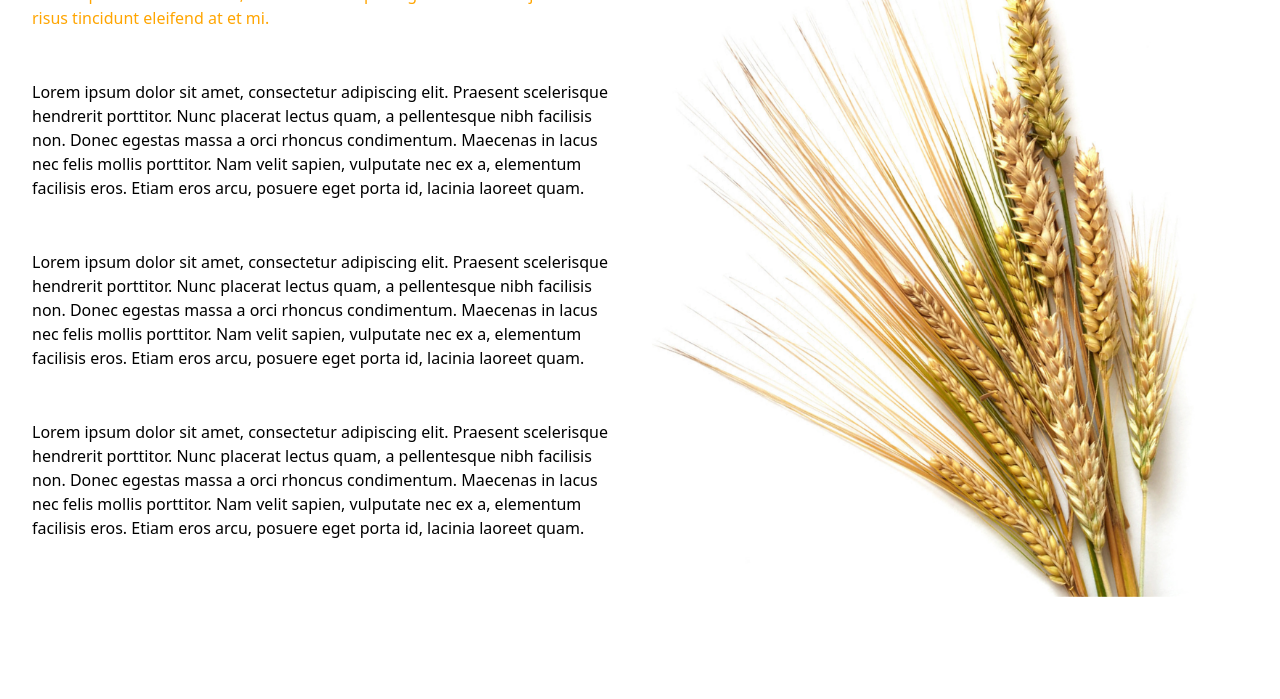
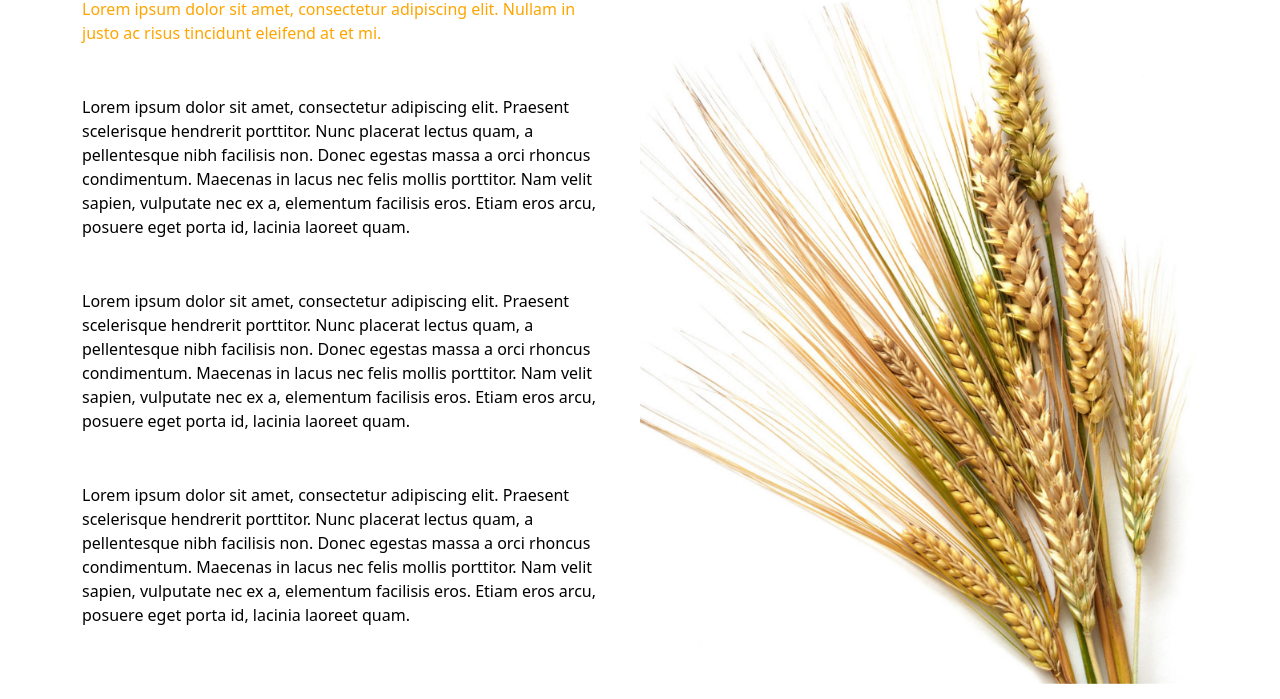
Before and after one commit to TasosStylianou/Wheat_website, a plain HTML site: page index.html in a window 1280 px wide. Shown: the part 752-1451 px from the top of the page. Before the commit the page ends 1349 px from the top, so only its background shows below. Drawn offline with nearby package versions, Linux system fonts and the light colour scheme.

Commit message:
About us section

```diff
--- a/index.html
+++ b/index.html
@@ -27,7 +27,7 @@
     </div>
 </header>
 <img src="images/image1.png" alt="Image 1" class="w-full"/>
-<div class="flex">
+<div class="flex about_us">
     <div class="w-1/2 p-8">
         <h1 class=" font-bold " style="font-size: 30px">About Us</h1>
         <p style="color: orange;padding-bottom: 25px">
```
